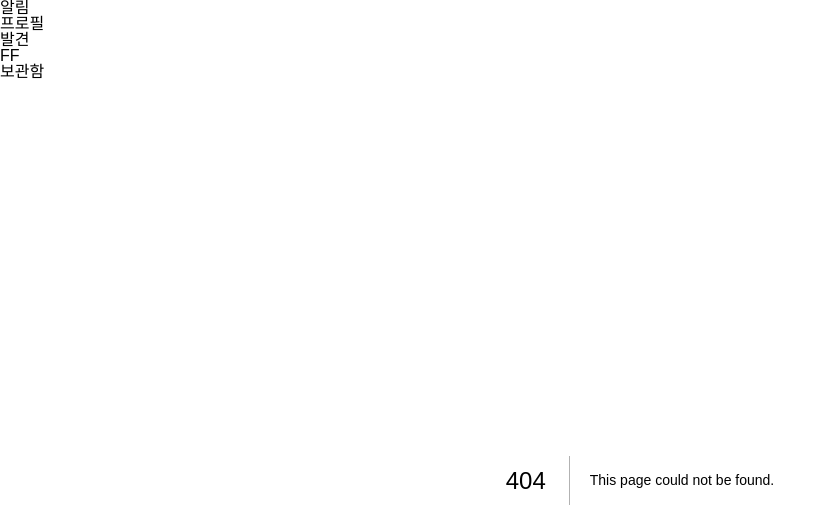
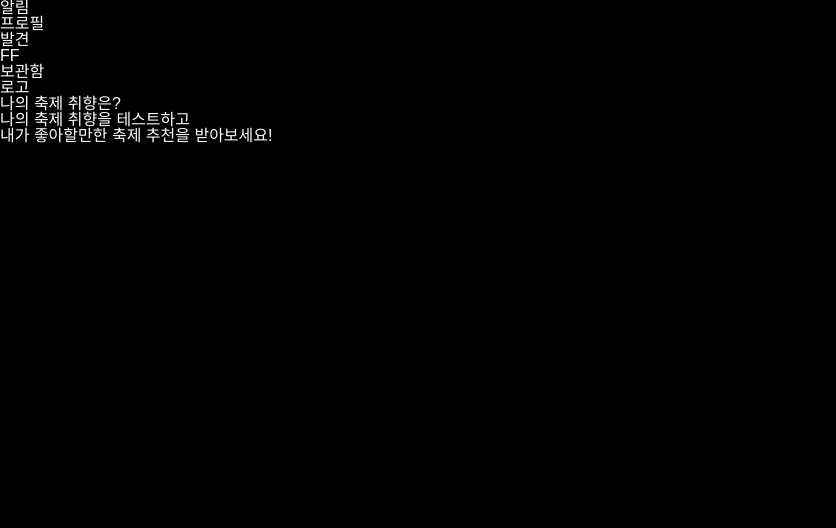
Before and after one commit to a-honey/fiesta-flow-FE, a Next.js app: page /festival in a window 1280 px wide. Before the commit this address had no page. Shown: the top 528 px of the page, without its empty margins (0-836 px from the left). Built offline with nearby package versions, Linux system fonts and the light colour scheme.

Commit message:
feat: 테스트 페이지 추가

```diff
--- /dev/null
+++ b/app/festival/page.tsx
@@ -0,0 +1,15 @@
+import React from "react";
+
+function FestivalPage() {
+  return (
+    <main>
+      <div>로고</div>
+      <div>나의 축제 취향은?</div>
+      <div>나의 축제 취향을 테스트하고</div>
+      <div>내가 좋아할만한 축제 추천을 받아보세요!</div>
+      <button>테스트 시작하기</button>
+    </main>
+  );
+}
+
+export default FestivalPage;
```
Also changed, not shown: app/components/common/FilterChip.tsx (added, +7 -0 lines), app/festival/question/page.tsx (added, +15 -0 lines), app/find/SearchTab.tsx (added, +12 -0 lines).
